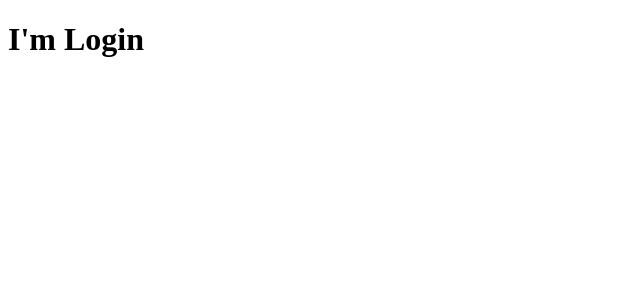
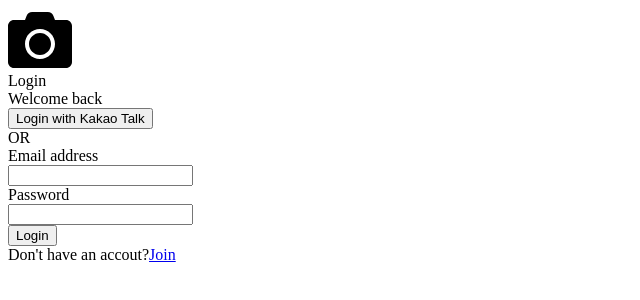
Before and after one commit to jik0090/immersive-mini-app-client, a React (Create React App) app in the folder unsplash_client/: page /login in a window 1280 px wide. Shown: the top 300 px of the page, without its empty margins (0-640 px from the left). Built offline with nearby package versions, Linux system fonts and the light colour scheme.

Commit message:
Login page complete

```diff
--- a/unsplash_client/src/components/Login/Login.js
+++ b/unsplash_client/src/components/Login/Login.js
@@ -1,10 +1,22 @@
 import React, { Component } from 'react';
+import { FontAwesomeIcon } from '@fortawesome/react-fontawesome';
+import { Link } from 'react-router-dom';
 
 class Login extends Component {
     render() {
         return (
             <div>
-              <h1>I'm Login</h1>
+              <FontAwesomeIcon icon='camera' size='4x' /><br />
+              <span>Login</span><br />
+              <span>Welcome back</span><br />
+              <button><FontAwesomeIcon icon='comment-dots' size='2x' />Login with Kakao Talk</button><br />
+              <span>OR</span><br />
+              <span>Email address</span><br />
+              <input type='text' /><br />
+              <span>Password</span><br />
+              <input type='text' /><br />
+              <button>Login</button><br />
+              <span>Don't have an accout?<Link to='/join'>Join</Link></span>
             </div>
         );
     }
```
